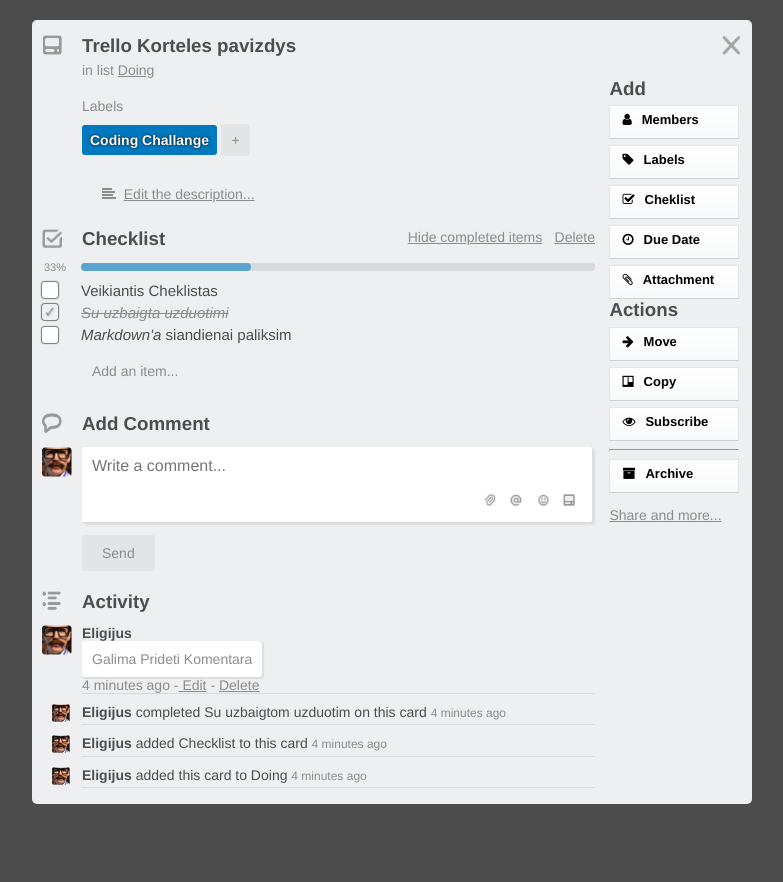
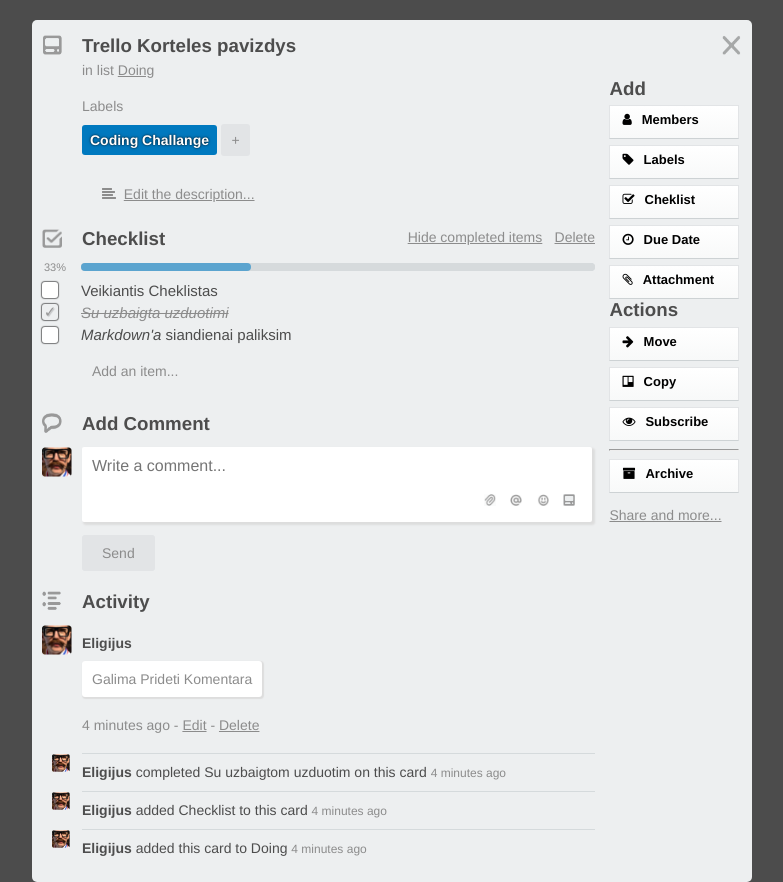
Before and after one commit to abe-source/Trello-card, a website: page public/index.html in a window 1280 px wide. Shown: the whole page, without its empty margins (248-1031 px from the left). Before the commit the page ends 804 px from the top, so only its background shows below. Drawn offline with nearby package versions, Linux system fonts and the light colour scheme.

Commit message:
Initial commit
Activity section done, starting right side of the card

```diff
--- a/public/css/styles.css
+++ b/public/css/styles.css
@@ -323,7 +323,8 @@
 }
 /********* ACTIVITY STYLES ************/
 .activity p {
-	margin: 0;
+	margin-top: 10px;
+	margin-bottom: 10px;
 }
 
 .usr-lg img {
@@ -355,11 +356,16 @@
 }
 
 .user-info {
+	padding-top: 10px;
+	padding-bottom: 10px;
 	border-bottom: 1px solid #d5dadc;
 }
 
+.last {
+	border: none;
+}
+
 .user-activity-small {
-	padding-top: 10px;
 	font-size: 14px;
 }
 
--- a/public/index.html
+++ b/public/index.html
@@ -105,7 +105,7 @@
 				<div class="user-info flex-item">
 					<h4>Eligijus</h4>
 					<p class="activity-comment-lg">Galima Prideti Komentara</p>
-					<p class="activity-time">4 minutes ago -<span><u> Edit</u> - <u>Delete</u></p>
+					<p class="activity-time">4 minutes ago - <span><u>Edit</u> - <u>Delete</u></p>
 				</div>
 			</div> <!-- END OF USER ACTIVITY -->
 			<div class="user-activity-small container">
@@ -132,7 +132,7 @@
 					<div class="user-face usr-sm fixed">
 						<img src="/img/user-face.png">
 					</div>
-					<div class="user-info flex-item">
+					<div class="user-info last flex-item">
 						<span class="user-name">Eligijus</span>
 						<span class="user-done">added this card to Doing</span>
 						<span class="activity-time">4 minutes ago</span>
```
